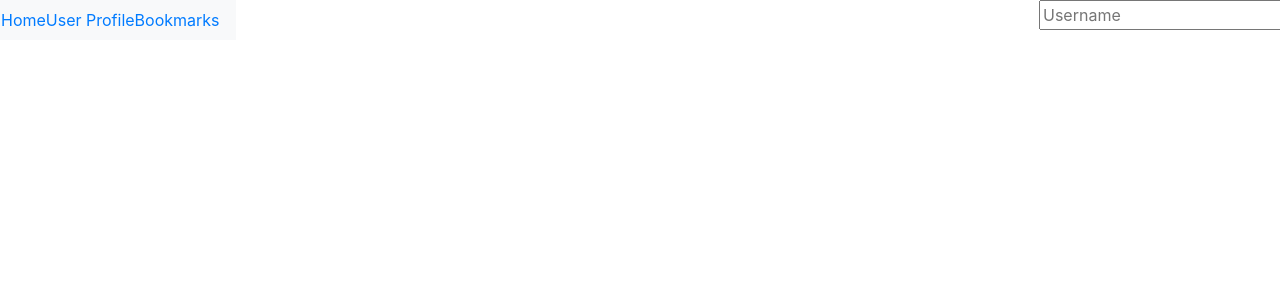
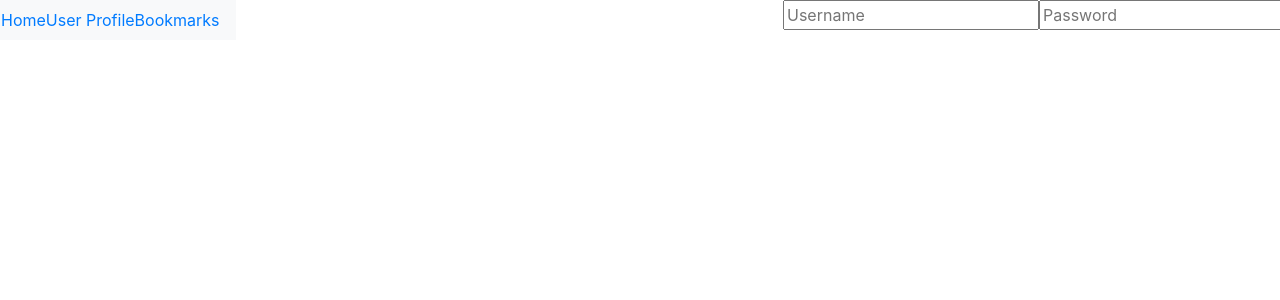
Before and after one commit to aidarous/react-photo-app, a React (Create React App) app: page / in a window 1280 px wide. Shown: the top 300 px of the page. Built offline with nearby package versions, Linux system fonts and the light colour scheme.

Commit message:
reinsert password textbox

```diff
--- a/src/App.js
+++ b/src/App.js
@@ -17,6 +17,7 @@ function App() {
                     </nav>
                     <form className="ml-auto">
                         <input type="text" placeholder="Username" />
+                        <input type="password" placeholder="Password" />
 
                     </form>
       </div>
```
